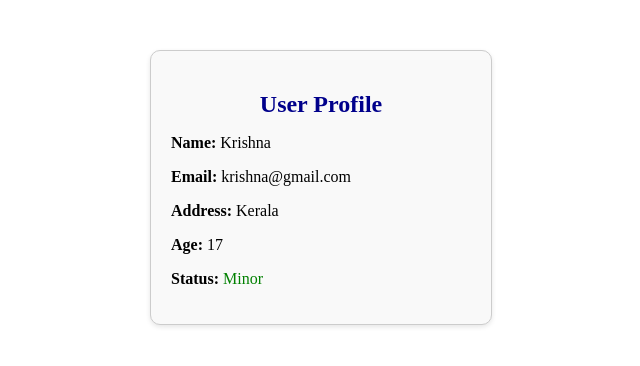
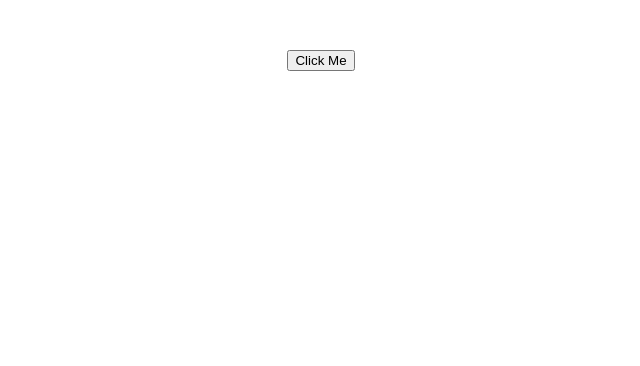
Before and after one commit to krishna-123-star/reactProjects, a React (Vite) app: page / in a window 1280 px wide. Shown: the top 366 px of the page, without its empty margins (319-959 px from the left). Built offline with nearby package versions, Linux system fonts and the light colour scheme.

Commit message:
Button and its Props

```diff
--- a/src/App.tsx
+++ b/src/App.tsx
@@ -1,12 +1,19 @@
-import UserProfile from "./UserProfile"
+import Button from "./Button";
+import UserProfile from "./UserProfile";
 
+const handleClick = () => {
+  alert("Clicked me");
+};
 
 function App() {
   return (
-<div style={{ display: "flex", justifyContent: "center", marginTop: "50px" }}>
-      <UserProfile />
+    <div
+      style={{ display: "flex", justifyContent: "center", marginTop: "50px" }}
+    >
+      {/* <UserProfile /> */}
+      <Button label="Click Me" onClick={handleClick} />
     </div>
-  )
+  );
 }
 
-export default App
+export default App;
--- /dev/null
+++ b/src/Button.tsx
@@ -0,0 +1,14 @@
+interface ButtonProps {
+  label: string;
+  onClick: () => void;
+}
+
+const Button = (props: ButtonProps) => {
+  return (
+    <button onClick={props.onClick}>
+      {props.label}
+    </button>
+  );
+};
+
+export default Button;
```
